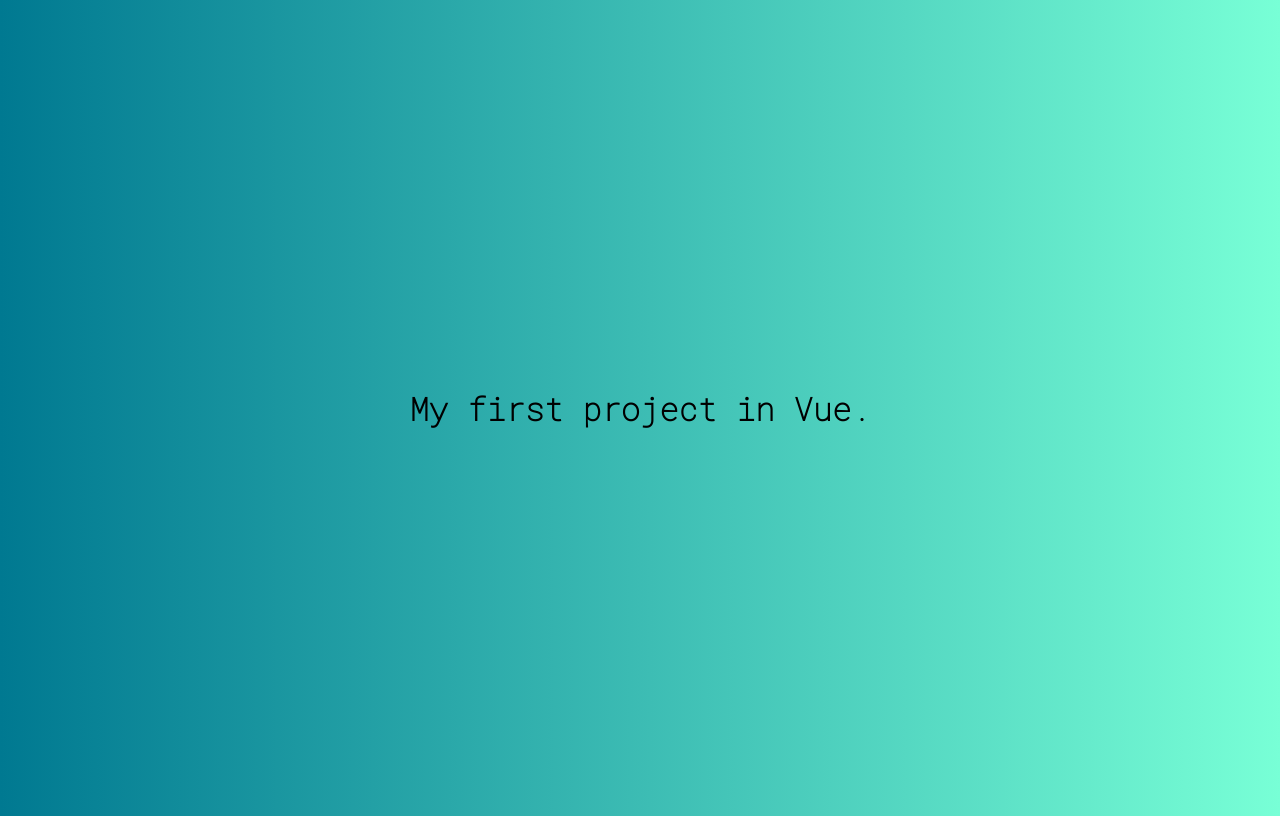
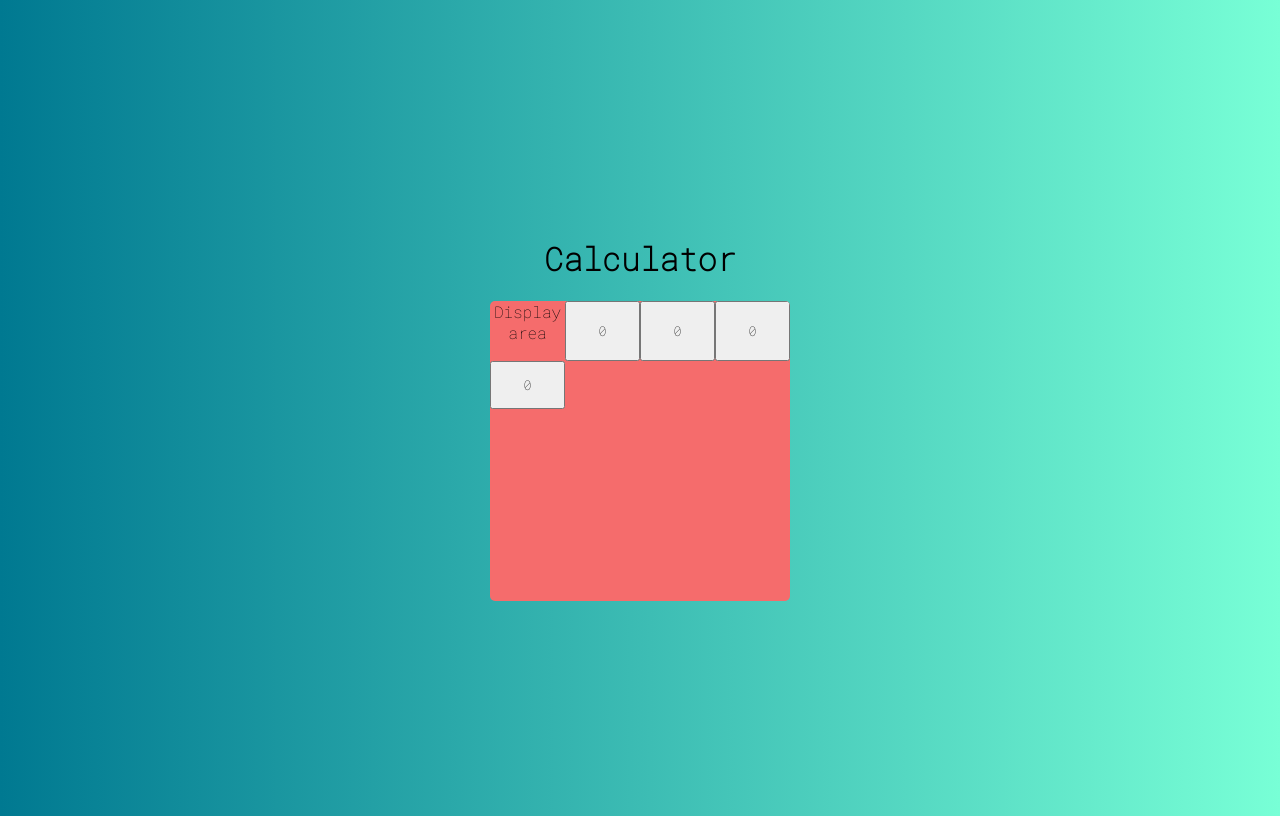
Before and after one commit to leo123nunes/vue_calculator, a Vue app: page / in a window 1280 px wide. Built offline with nearby package versions, Linux system fonts and the light colour scheme.

Commit message:
Creating the components Button, Display and Calculator

```diff
--- a/src/App.vue
+++ b/src/App.vue
@@ -1,12 +1,15 @@
 <template>
     <div id="app">
-        <h1>My first project in Vue.</h1>
+        <h1>Calculator</h1>
+        <Calculator></Calculator>
     </div>
 </template>
 
 <script>
+import Calculator from '../src/main/Calculator.vue'
+
 export default {
-
+    components: {Calculator}
 }
 </script>
 
--- /dev/null
+++ b/src/components/Button.vue
@@ -0,0 +1,15 @@
+<template>
+  <button class="button">
+      0
+  </button>
+</template>
+
+<script>
+export default {
+
+}
+</script>
+
+<style>
+
+</style>
--- /dev/null
+++ b/src/components/Display.vue
@@ -0,0 +1,15 @@
+<template>
+  <div class="display">
+      Display area
+  </div>
+</template>
+
+<script>
+export default {
+
+}
+</script>
+
+<style>
+
+</style>
--- /dev/null
+++ b/src/main/Calculator.vue
@@ -0,0 +1,34 @@
+<template>
+    <div class="calculator">
+        <Display></Display>
+        <Button></Button>
+        <Button></Button>
+        <Button></Button>
+        <Button></Button>
+    </div>
+
+</template>
+
+<script>
+import Button from '../components/Button.vue'
+import Display from '../components/Display.vue'
+
+export default {
+
+    components: {Button, Display}
+}
+</script>
+
+<style>
+.calculator{
+    width: 300px;
+    height: 300px;
+    display: grid;
+    border-radius: 5px;
+    overflow: hidden;
+    background-color: rgb(245, 108, 108);
+    grid-template-columns: repeat(4, 25%);
+    grid-template-rows: 1fr 48px 48px 48px 48px 48px;
+}
+
+</style>
```
